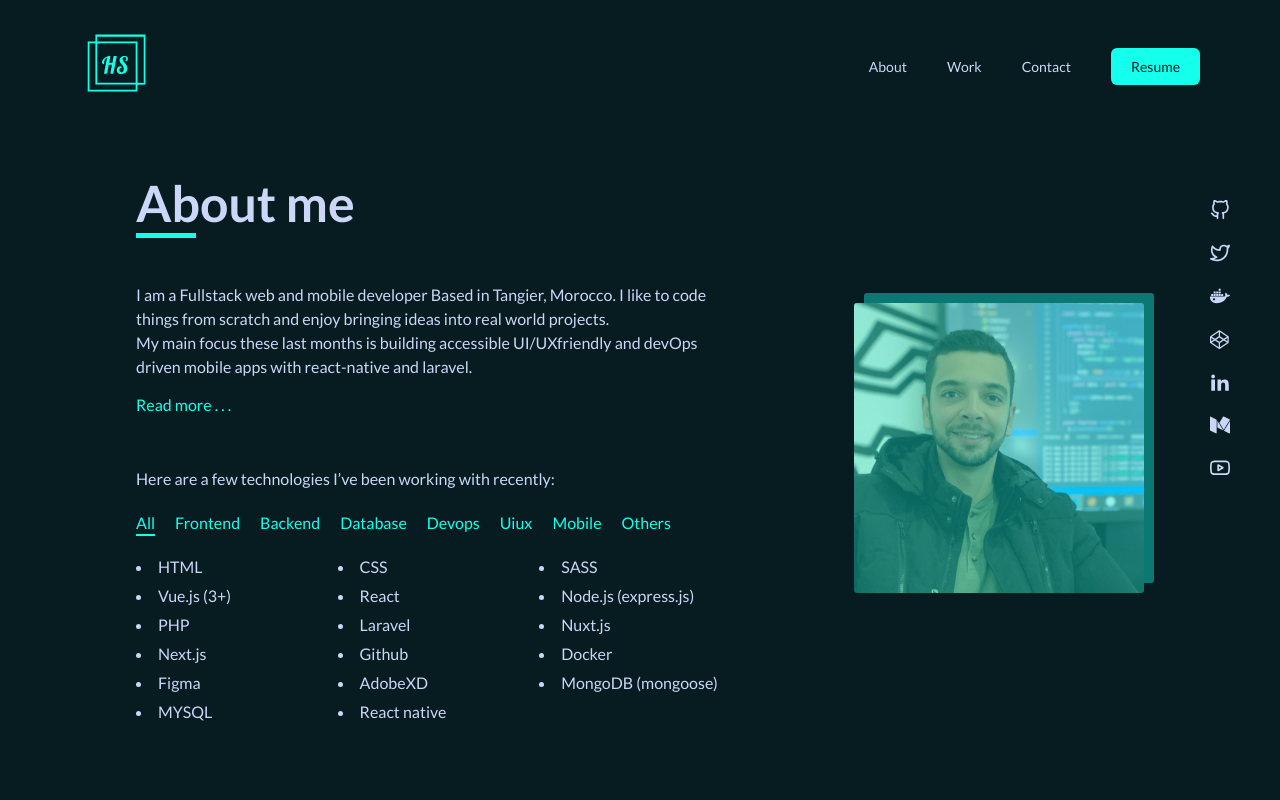
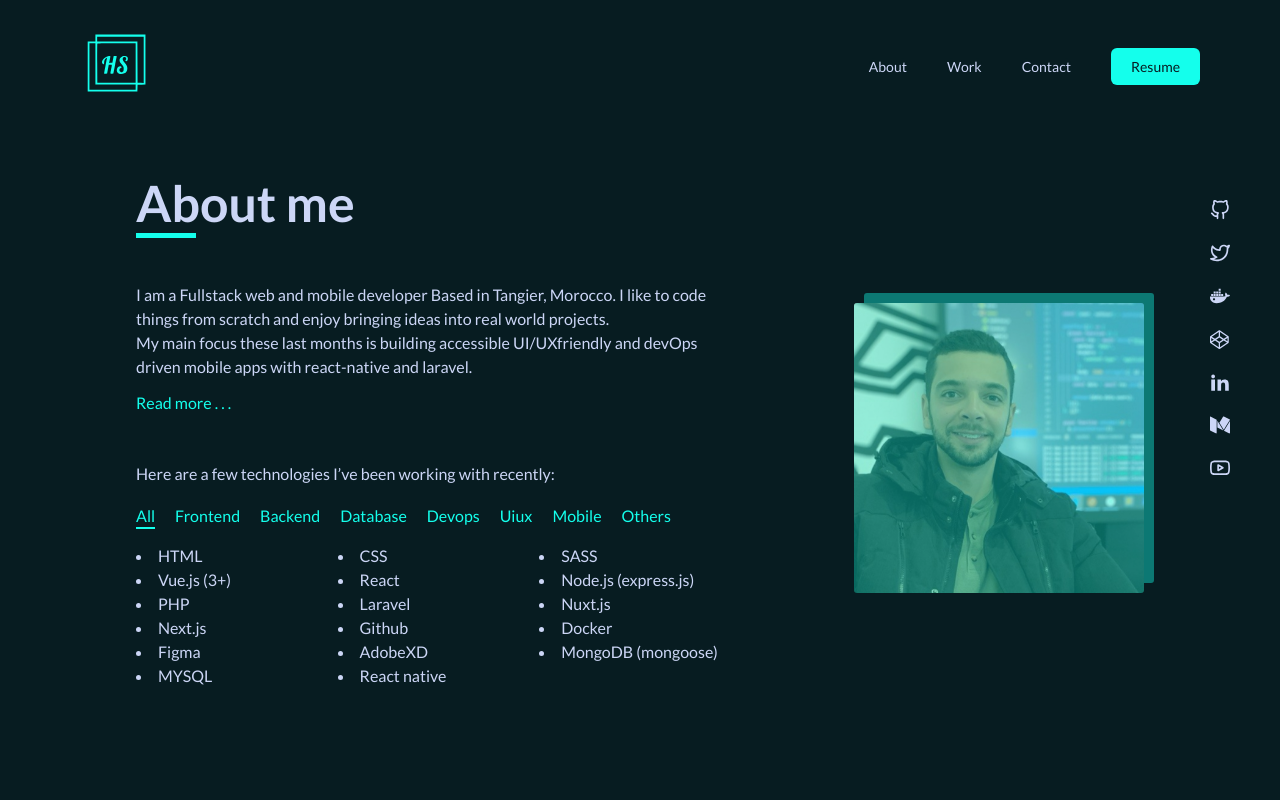
Before and after one commit to Hamzasehouli/myportfolio-nextjs, a Next.js app: page /about in a window 1280 px wide. Shown: the top 800 px of the page. Built offline with nearby package versions, Linux system fonts and the light colour scheme.

Commit message:
Changed p to section inBasePage, replaced p by div in the about page

```diff
--- a/components/BasePage.js
+++ b/components/BasePage.js
@@ -4,7 +4,7 @@ const BasePage = function (props) {
   return (
     <Transition>
       <h1 className={Classes.title}>{props.title}</h1>
-      <p className={Classes.description}>{props.children}</p>
+      <section className={Classes.description}>{props.children}</section>
     </Transition>
   );
 };
--- a/pages/about/index.js
+++ b/pages/about/index.js
@@ -70,7 +70,7 @@ const About = function () {
               .
             </p>
 
-            <p className={!suite ? "suite" : ""}>{MyStory}</p>
+            <div className={!suite ? "suite" : ""}>{MyStory}</div>
 
             <div style={{ margin: "1.4rem 0" }}>
               <BaseButton
```
